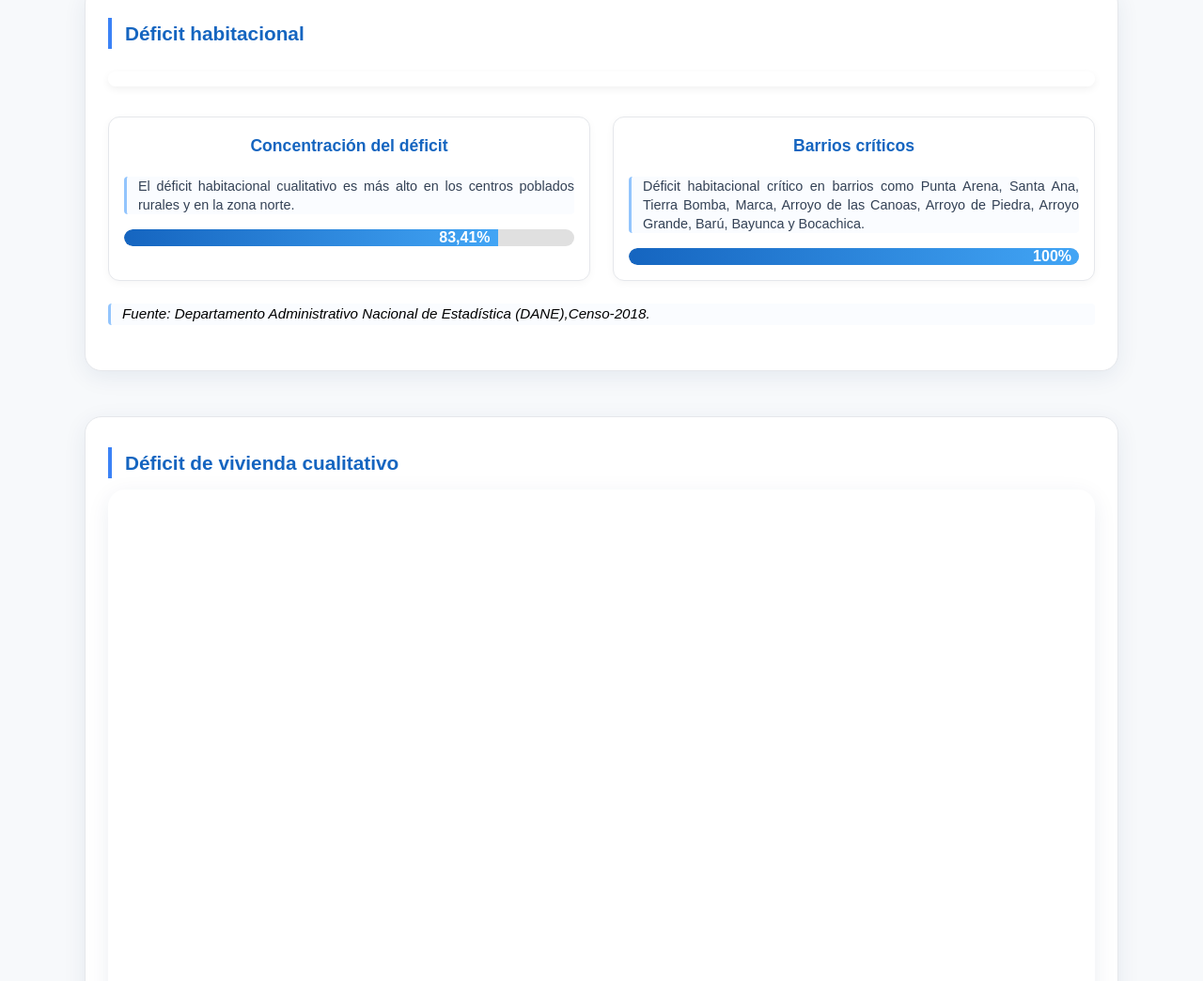
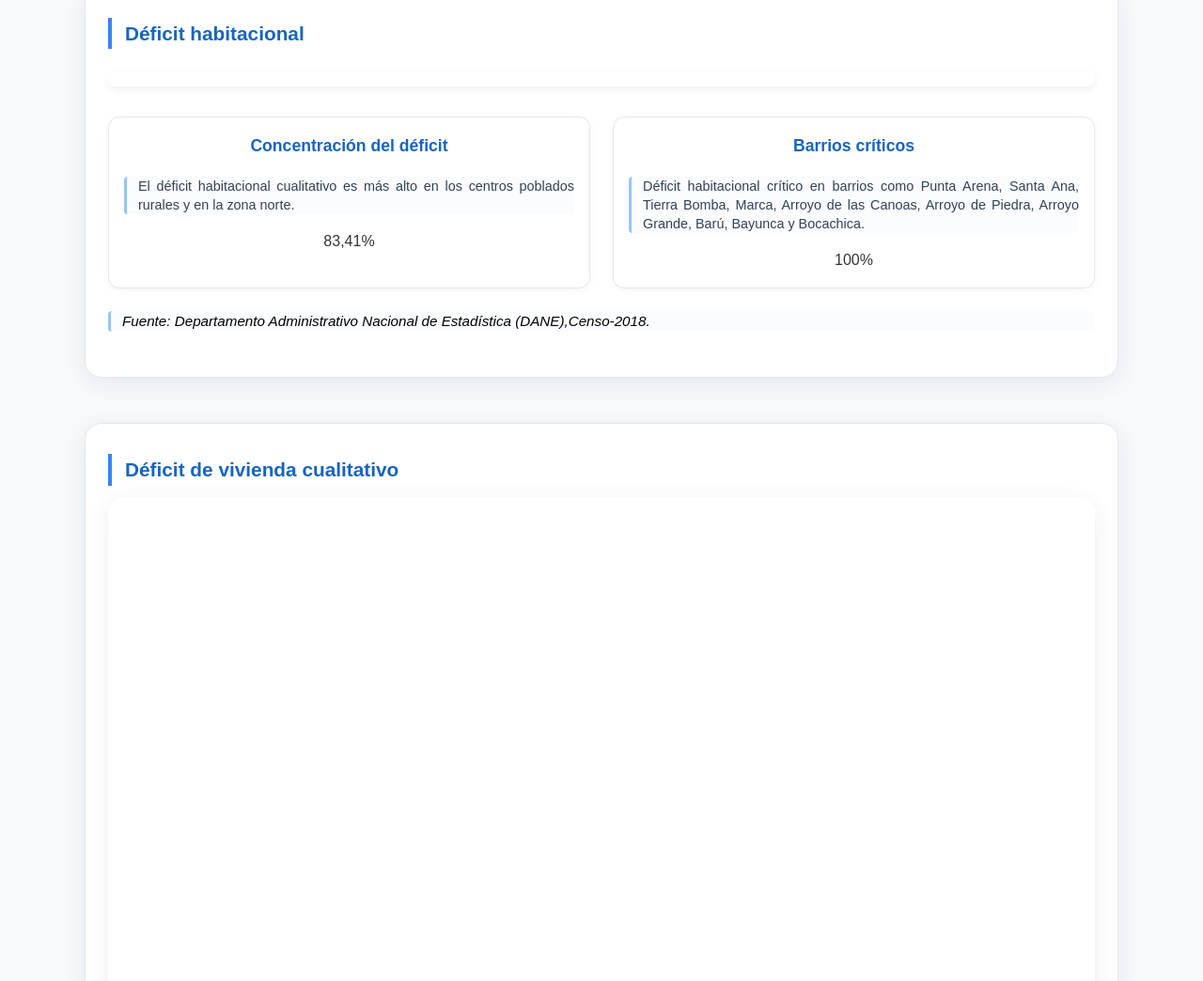
Before and after one commit to GiselleUlloa/AnuarioEstadisticoAlcaldiactg1, a plain HTML site: page censo.html in a window 1280 px wide. Shown: the part 1206-2250 px from the top of the page at 94% size. Drawn offline with Linux system fonts and the light colour scheme; a script that the page names is missing.

Commit message:
Update censo.html

```diff
--- a/censo.html
+++ b/censo.html
@@ -408,8 +408,8 @@
               El déficit habitacional cualitativo es más alto en los centros
               poblados
               rurales y en la zona norte.</p>
-            <div class="porcentaje-bar">
-              <div class="porcentaje-bar-fill" style="width:83%;">83,41%</div>
+            <div c>
+              <div> 83,41%</div>
             </div>
           </div>
 
@@ -420,8 +420,8 @@
               Ana, Tierra Bomba, Marca, Arroyo de las Canoas,
               Arroyo de Piedra, Arroyo Grande, Barú, Bayunca y Bocachica.
             </p>
-            <div class="porcentaje-bar">
-              <div class="porcentaje-bar-fill" style="width:100%;">100%</div>
+            <div >
+              <div >100%</div>
             </div>
           </div>
 
```
